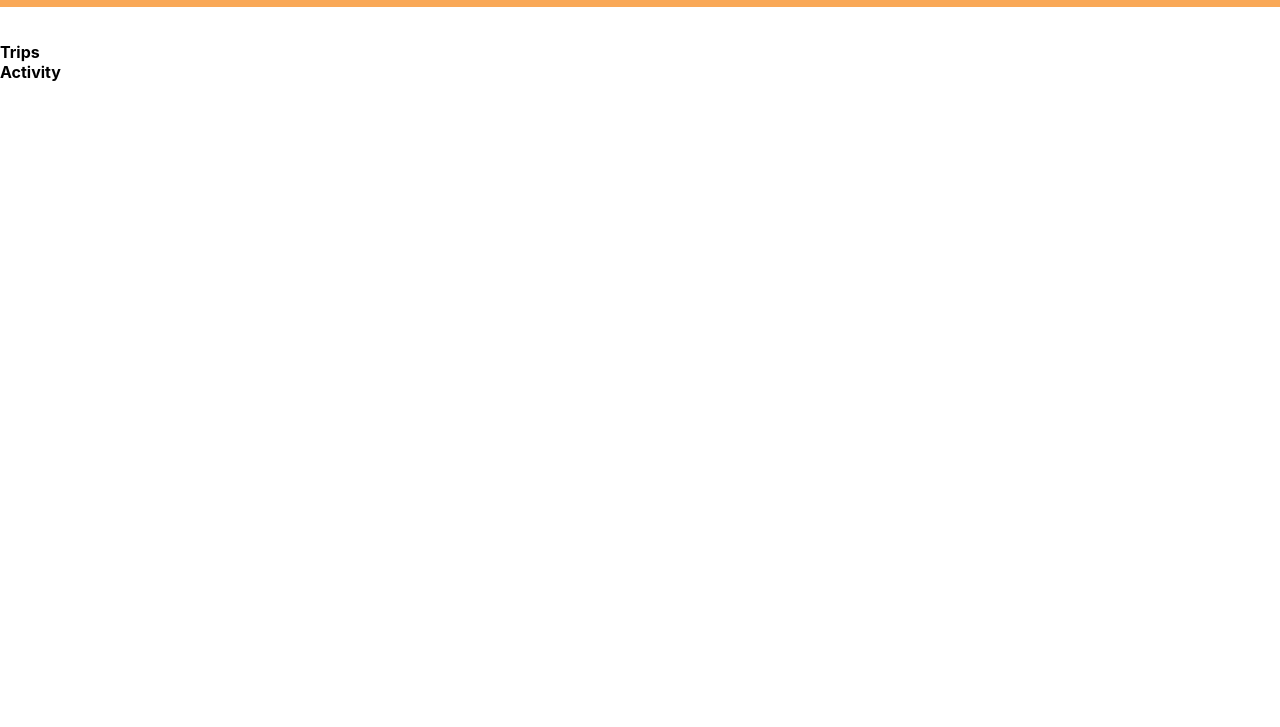
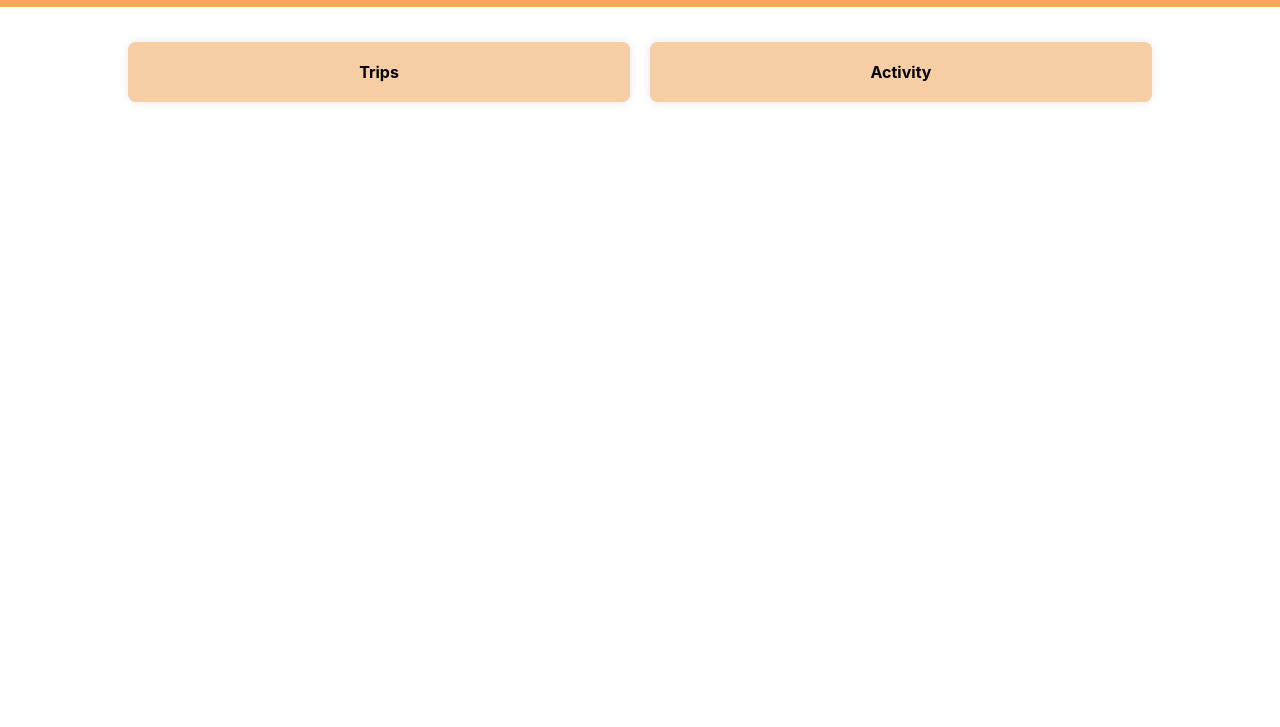
Before and after one commit to sbui056/TravelTracker, a plain HTML site: page index.html in a window 1280 px wide. Shown: the part 73-800 px from the top of the page. Drawn offline with Linux system fonts and the light colour scheme.

Commit message:
add homepage styling
2b

```diff
--- a/styles.css
+++ b/styles.css
@@ -41,3 +41,28 @@ select, input, textarea {
     color: white;
     text-decoration: none;
 }
+
+/* Homepage Styling */
+h2 {
+    text-align: center;
+}
+
+/* Trips Section Styling */
+.tripsContainer {
+    display: flex;
+    justify-content: center;
+    align-items: center;
+    margin: 0 auto;
+    width: 80% ;
+    gap: 20px;
+    flex-wrap: wrap;
+}
+
+.tripBox {
+    flex: 1;
+    padding: 20px;
+    background-color: #f7cda3;
+    text-align: center;
+    border-radius: 8px;
+    box-shadow: 0 0 10px rgba(0, 0, 0, 0.1);
+}
```
